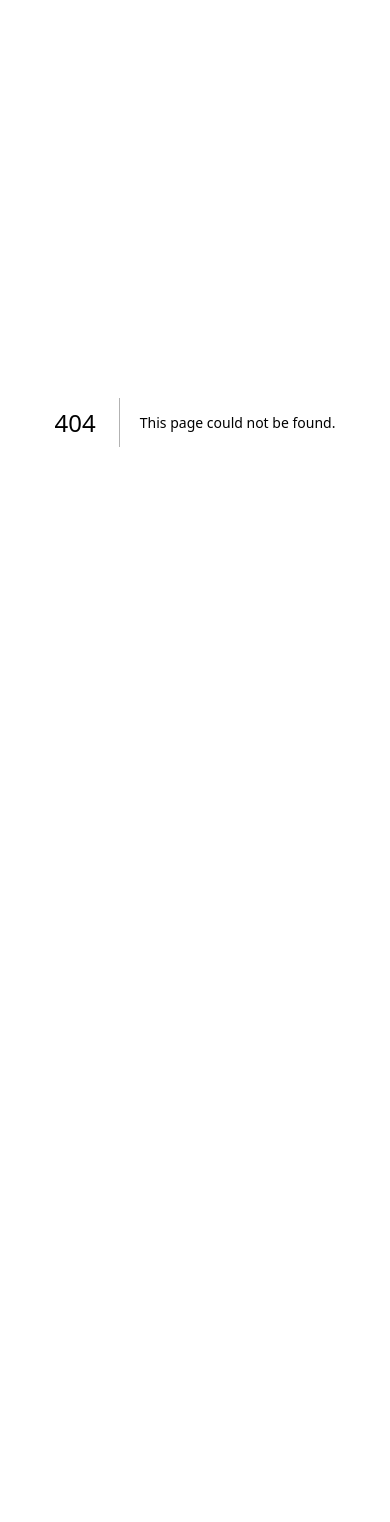
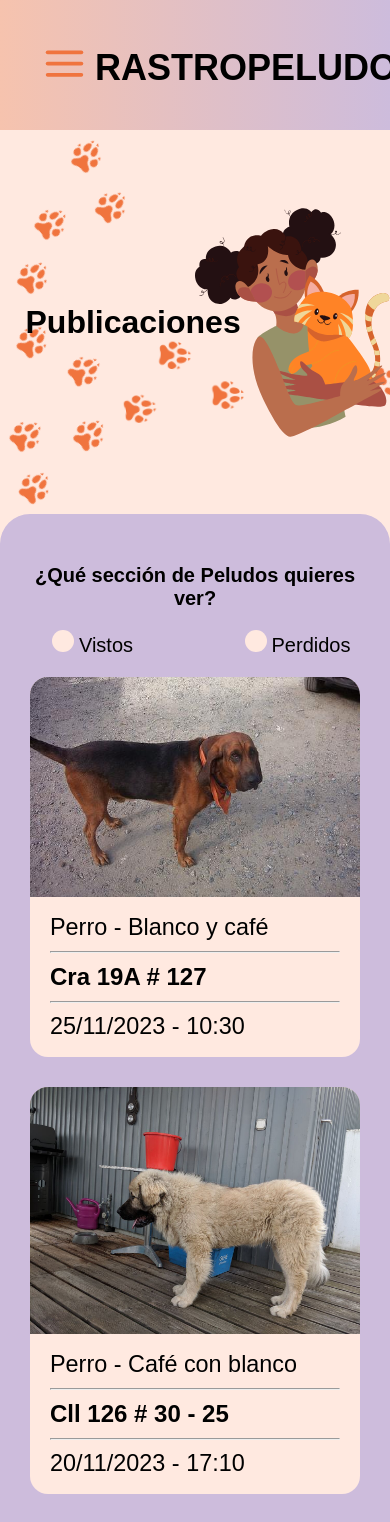
Before and after one commit to mercuryeater/rastro-peludo, a Next.js app: page /posts in a window 390 px wide. Before the commit this address had no page. Shown: the top 1522 px of the page. Before the commit the page ends 844 px from the top, so only its background shows below. Built offline with nearby package versions, Linux system fonts and the light colour scheme; a web font is replaced by a local one.

Commit message:
Feature reported/posts page (#8)
* feat: :construction: addPostsPage

* feat: :sparkles: PostsAddedNoResponsive

* feat: :sparkles: AddPostsPage

```diff
--- /dev/null
+++ b/src/components/Posts/Posts.jsx
@@ -0,0 +1,104 @@
+import Image from "next/image";
+import dog1 from "@assets/pets/dog1.jpg";
+import dog2 from "@assets/pets/dog2.jpg";
+import s from "./Posts.module.scss";
+
+export default function Posts() {
+  const mockPosts = [
+    {
+      especie: "Perro",
+      foto: dog1,
+      color: "Blanco y café",
+      direccion: "Cra 19A # 127",
+      fecha: "25/11/2023",
+      hora: "10:30",
+    },
+    {
+      especie: "Perro",
+      foto: dog2,
+      color: "Café con blanco",
+      direccion: "Cll 126 # 30 - 25",
+      fecha: "20/11/2023",
+      hora: "17:10",
+    },
+    {
+      especie: "Perro",
+      foto: dog1,
+      color: "Blanco y café",
+      direccion: "Cra 19A # 127",
+      fecha: "25/11/2023",
+      hora: "10:30",
+    },
+    {
+      especie: "Perro",
+      foto: dog2,
+      color: "Café con blanco",
+      direccion: "Cll 126 # 30 - 25",
+      fecha: "20/11/2023",
+      hora: "17:10",
+    },
+  ];
+
+  return (
+    <main className={s.Content}>
+      <h3 className={s.Content__title}>¿Qué sección de Peludos quieres ver?</h3>
+      <div className={s.Content__radioContainer}>
+        <div className={s.Content__radio}>
+          <label className={s.Content__radio__label} htmlFor="visto">
+            <input
+              className={s.Content__radio__input}
+              type="radio"
+              id="visto"
+              value="visto"
+              name="postType"
+            />
+            <span className={s.Content__radio__checkmark} />
+            Vistos
+          </label>
+        </div>
+        <div className={s.Content__radio}>
+          <label className={s.Content__radio__label} htmlFor="perdido">
+            <input
+              className={s.Content__radio__input}
+              type="radio"
+              id="perdido"
+              value="perdido"
+              name="postType"
+            />
+            <span className={s.Content__radio__checkmark} />
+            Perdidos
+          </label>
+        </div>
+      </div>
+
+      <div className={s.Posts}>
+        {mockPosts.map((post, i) => (
+          <div className={s.Post} key={i}>
+            <Image
+              className={s.Post__img}
+              src={post.foto}
+              alt="a random dog"
+              width={500}
+              height={500}
+            />
+            <div className={s.Post__text}>
+              <span className={s.Post__specColor}>
+                <h3>
+                  {post.especie} - {post.color}
+                </h3>
+              </span>
+              <hr />
+              <h3 className={s.Post__address}>{post.direccion}</h3>
+              <hr />
+              <span className={s.Post__time}>
+                <h3>
+                  {post.fecha} - {post.hora}
+                </h3>
+              </span>
+            </div>
+          </div>
+        ))}
+      </div>
+    </main>
+  );
+}
--- /dev/null
+++ b/src/components/Posts/Posts.module.scss
@@ -0,0 +1,132 @@
+@use "@styles/base";
+@import "@styles/mixins";
+
+.Content {
+  background-color: base.$secondary-color;
+  border-radius: 30px 30px 0px 0px;
+  padding: 30px;
+
+  &__title {
+    text-align: center;
+    font-size: 20px;
+  }
+
+  &__radioContainer {
+    display: grid;
+    grid-template-columns: 1fr 1fr;
+    gap: 80px;
+    max-width: 400px;
+    justify-items: center;
+    margin: 20px auto;
+  }
+
+  &__radio {
+    display: grid;
+    grid-template-columns: auto 1fr;
+
+    &__label {
+      display: flex;
+      align-items: baseline;
+      font-size: 20px;
+      font-weight: 500;
+    }
+
+    &__label:hover &__checkmark {
+      background-color: base.$secondary-color;
+      outline-offset: -4px;
+      outline: 4px solid base.$background;
+    }
+
+    &__input {
+      display: none;
+    }
+
+    &__input:checked + &__checkmark {
+      background-color: base.$default-button;
+      outline-offset: -4px;
+      outline: 4px solid base.$background;
+    }
+
+    &__checkmark {
+      display: flex;
+      height: 22px;
+      width: 22px;
+      border-radius: 50%;
+      background-color: base.$background;
+      margin-right: 5px;
+    }
+  }
+}
+
+.Posts {
+  display: grid;
+  gap: 30px;
+}
+
+.Post {
+  background-color: base.$background;
+  display: flex;
+  flex-direction: column;
+  border-radius: 18px;
+  width: 100%;
+
+  &__img {
+    object-fit: cover;
+    width: 100%;
+    height: 100%;
+    border-radius: 18px 18px 0px 0px;
+  }
+
+  &__text {
+    padding: 17px 20px;
+  }
+
+  &__specColor {
+    font-size: 20px;
+    font-weight: 400;
+    width: 100%;
+    display: flex;
+    gap: 8px;
+
+    h3 {
+      display: block;
+      font-weight: inherit;
+      margin: 0;
+    }
+  }
+
+  &__address {
+    font-size: 24px;
+    font-weight: 700;
+    margin: 0px;
+  }
+
+  &__time {
+    font-size: 20px;
+    font-weight: 500;
+    display: flex;
+    gap: 8px;
+
+    h3 {
+      display: inline-block;
+      font-weight: inherit;
+      margin: 0;
+    }
+  }
+
+  hr {
+    margin: 10px 0px;
+  }
+}
+
+@include Tablet {
+  .Posts {
+    grid-template-columns: 1fr 1fr;
+  }
+}
+
+@include Desktop {
+  .Posts {
+    grid-template-columns: 1fr 1fr 1fr 1fr;
+  }
+}
--- a/src/components/Report/RepForm/ReportForm.module.scss
+++ b/src/components/Report/RepForm/ReportForm.module.scss
@@ -117,8 +117,6 @@
 }
 
 @include Tablet() {
-  .Form {
-  }
 }
 
 @include Desktop() {
--- /dev/null
+++ b/src/pages/posts/index.jsx
@@ -0,0 +1,12 @@
+import Layout from "@/components/Layout/Layout";
+import Posts from "@/components/Posts/Posts";
+
+export default function posts() {
+  return (
+    <>
+      <Layout title={"Publicaciones"}>
+        <Posts />
+      </Layout>
+    </>
+  );
+}
```
Also changed, not shown: src/assets/pets/dog1.jpg (added), src/assets/pets/dog2.jpg (added).
